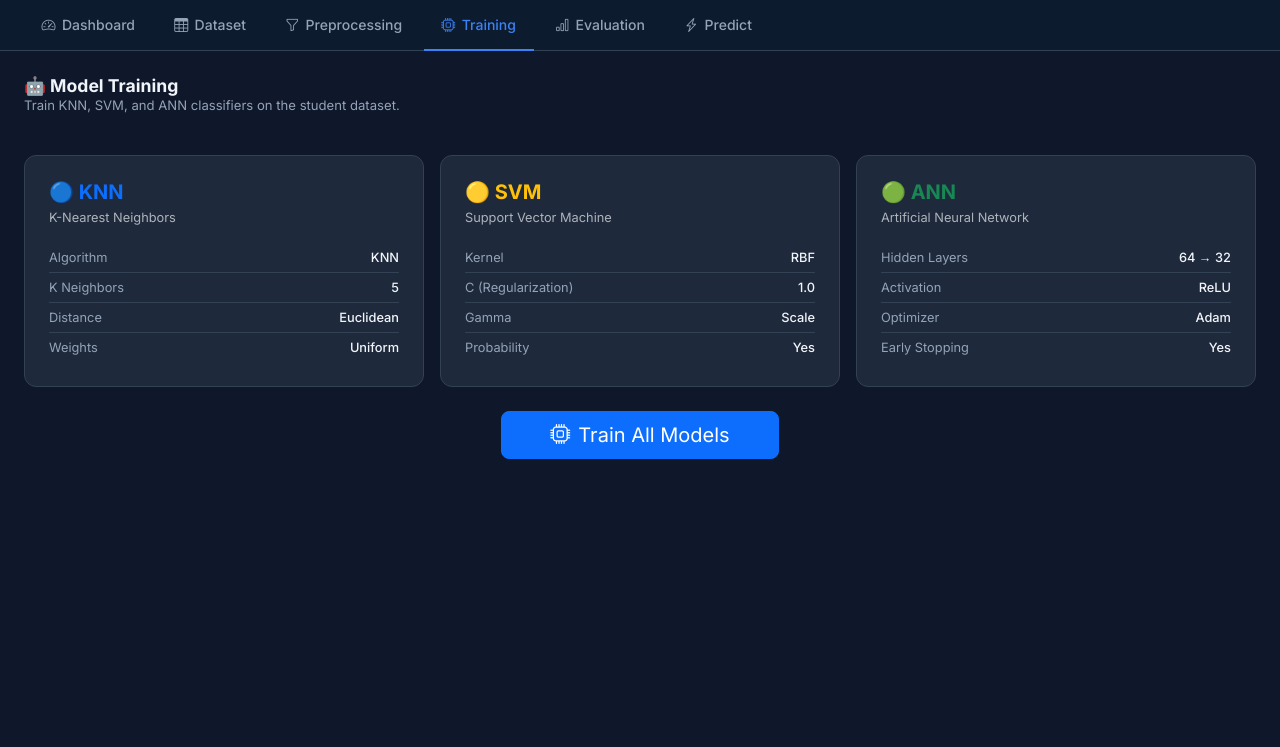
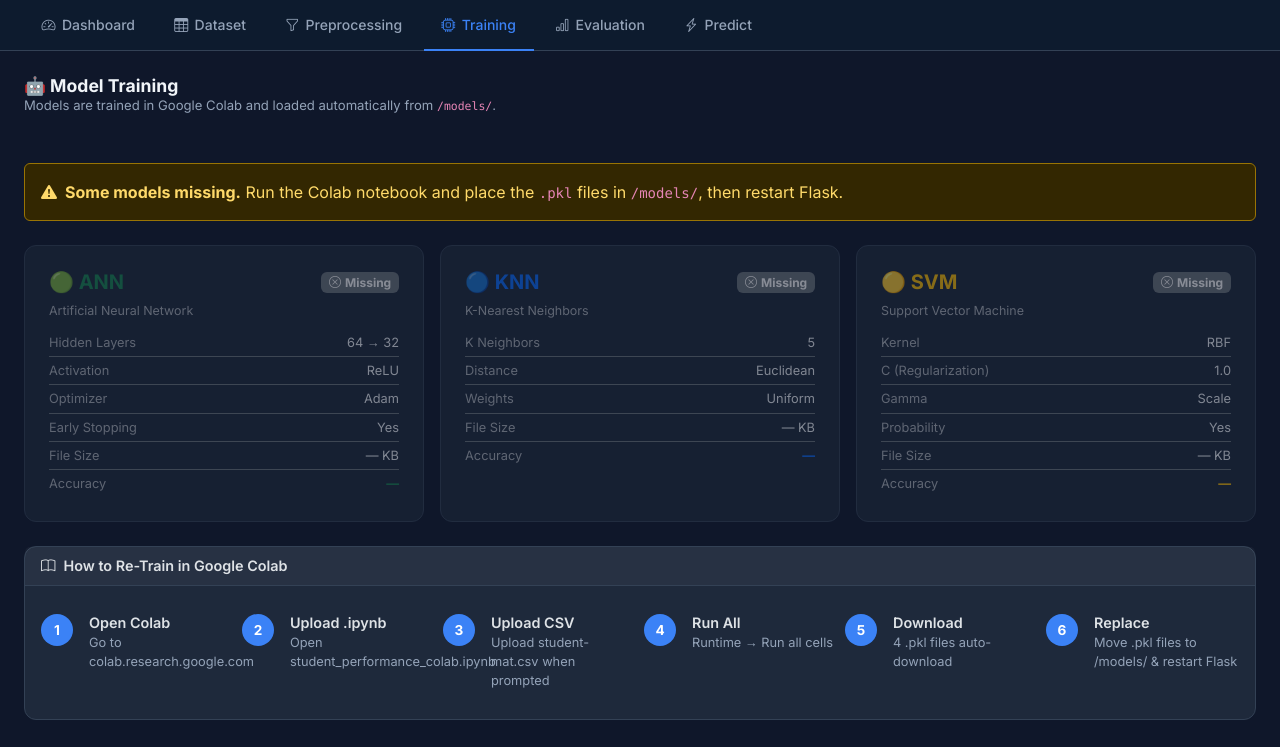
Before and after one commit to RoyBayotlang/is108-project-student_performance, a Flask app: page / in a window 1280 px wide, after a click on "Training". Shown: the part 53-800 px from the top of the page. Run offline with Flask 3, Linux system fonts and the light colour scheme; some libraries are stand-ins or nearby versions.

Commit message:
feat: migrate project to Colab-trained model workflow and remove local data generator

```diff
--- a/app.py
+++ b/app.py
@@ -2,11 +2,14 @@
 app.py  –  IS 108 Student Performance Prediction
 Flask backend that:
   1. Loads & preprocesses student-mat.csv
-  2. Trains KNN, SVM, and ANN locally (or loads pre-trained .pkl from Colab)
+  2. Loads pre-trained .pkl models exported from Google Colab
   3. Exposes REST API endpoints consumed by the frontend
+
+Models are trained in Google Colab (student_performance_colab.ipynb)
+and placed in the /models/ directory before running this app.
 """
 
-import os, json, time
+import os, json
 import numpy  as np
 import pandas as pd
 import joblib
@@ -16,9 +19,6 @@ from flask_cors       import CORS
 
 from sklearn.preprocessing   import LabelEncoder, StandardScaler
 from sklearn.model_selection import train_test_split
-from sklearn.neighbors       import KNeighborsClassifier
-from sklearn.svm             import SVC
-from sklearn.neural_network  import MLPClassifier
 from sklearn.metrics         import (accuracy_score, precision_score,
                                      recall_score, f1_score, confusion_matrix)
 
@@ -140,61 +140,6 @@ def compute_metrics(model, X_test, y_test, name):
         'confusion_matrix': cm,
     }
 
-
-def train_all():
-    """Train KNN, SVM, ANN and store results."""
-    X_train = _state['X_train']
-    X_test  = _state['X_test']
-    y_train = _state['y_train']
-    y_test  = _state['y_test']
-
-    results = {}
-
-    # ── KNN ───────────────────────────────────────────────────────────────────
-    t0  = time.time()
-    knn = KNeighborsClassifier(n_neighbors=5, metric='euclidean')
-    knn.fit(X_train, y_train)
-    knn_time = round(time.time() - t0, 3)
-    _state['models']['KNN'] = knn
-    m = compute_metrics(knn, X_test, y_test, 'KNN')
-    m['train_time'] = knn_time
-    results['KNN'] = m
-    joblib.dump(knn, os.path.join(MODEL_DIR, 'knn_model.pkl'))
-
-    # ── SVM ───────────────────────────────────────────────────────────────────
-    t0  = time.time()
-    svm = SVC(kernel='rbf', C=1.0, gamma='scale', probability=True, random_state=42)
-    svm.fit(X_train, y_train)
-    svm_time = round(time.time() - t0, 3)
-    _state['models']['SVM'] = svm
-    m = compute_metrics(svm, X_test, y_test, 'SVM')
-    m['train_time'] = svm_time
-    results['SVM'] = m
-    joblib.dump(svm, os.path.join(MODEL_DIR, 'svm_model.pkl'))
-
-    # ── ANN ───────────────────────────────────────────────────────────────────
-    t0  = time.time()
-    ann = MLPClassifier(
-        hidden_layer_sizes=(64, 32),
-        activation='relu',
-        solver='adam',
-        max_iter=500,
-        early_stopping=True,
-        random_state=42
-    )
-    ann.fit(X_train, y_train)
-    ann_time = round(time.time() - t0, 3)
-    _state['models']['ANN'] = ann
-    m = compute_metrics(ann, X_test, y_test, 'ANN')
-    m['train_time'] = ann_time
-    results['ANN'] = m
-    joblib.dump(ann, os.path.join(MODEL_DIR, 'ann_model.pkl'))
-
-    # Save scaler too
-    joblib.dump(_state['scaler'], os.path.join(MODEL_DIR, 'scaler.pkl'))
-
-    _state['metrics'] = results
-    return results
 
 
 def load_pretrained_models():
@@ -327,15 +272,34 @@ def api_preprocess():
     })
 
 
-# ── Training ──────────────────────────────────────────────────────────────────
+# ── Model Status ──────────────────────────────────────────────────────────────
 
-@app.route('/api/train', methods=['POST'])
-def api_train():
-    """Train all three models locally and return metrics."""
-    if _state['X_train'] is None:
-        return jsonify({'error': 'Dataset not preprocessed yet'}), 400
-    results = train_all()
-    return jsonify({'message': 'Training complete', 'metrics': results})
+@app.route('/api/model-status', methods=['GET'])
+def api_model_status():
+    """Return which models are currently loaded and their metrics."""
+    model_files = {
+        'KNN': 'knn_model.pkl',
+        'SVM': 'svm_model.pkl',
+        'ANN': 'ann_model.pkl',
+    }
+    status = {}
+    for name, fname in model_files.items():
+        path = os.path.join(MODEL_DIR, fname)
+        loaded = name in _state['models']
+        file_exists = os.path.exists(path)
+        size = os.path.getsize(path) if file_exists else 0
+        status[name] = {
+            'loaded'     : loaded,
+            'file_exists': file_exists,
+            'file_size'  : size,
+            'metrics'    : _state['metrics'].get(name),
+        }
+    scaler_path = os.path.join(MODEL_DIR, 'scaler.pkl')
+    return jsonify({
+        'models'      : status,
+        'scaler_ready': os.path.exists(scaler_path),
+        'all_loaded'  : len(_state['models']) == 3,
+    })
 
 
 # ── Evaluation ────────────────────────────────────────────────────────────────
--- a/static/js/app.js
+++ b/static/js/app.js
@@ -165,52 +165,69 @@ async function loadPreprocess() {
 }
 
 // ─────────────────────────────────────────────────────────────────
-//  TRAINING
+//  TRAINING – Model Status (loaded from Colab)
 // ─────────────────────────────────────────────────────────────────
-async function trainModels() {
-  const btn     = document.getElementById('btn-train');
-  const spinner = document.getElementById('train-spinner');
-  const results = document.getElementById('train-results');
-
-  btn.disabled = true;
-  spinner.classList.remove('d-none');
-  results.classList.add('d-none');
+async function loadModelStatus() {
+  const banner = document.getElementById('model-status-banner');
+  const cards  = document.getElementById('model-status-cards');
 
   try {
-    const data = await apiFetch('/api/train', { method: 'POST' });
-    renderTrainCards(data.metrics);
-    results.classList.remove('d-none');
-  } catch (e) {
-    alert('Training error: ' + e.message);
-  } finally {
-    btn.disabled = false;
-    spinner.classList.add('d-none');
-  }
+    const data = await apiFetch('/api/model-status');
+    const colors  = { KNN: 'primary', SVM: 'warning', ANN: 'success' };
+    const emojis  = { KNN: '🔵', SVM: '🟡', ANN: '🟢' };
+    const labels  = { KNN: 'K-Nearest Neighbors', SVM: 'Support Vector Machine', ANN: 'Artificial Neural Network' };
+    const params  = {
+      KNN: [['K Neighbors','5'],['Distance','Euclidean'],['Weights','Uniform']],
+      SVM: [['Kernel','RBF'],['C (Regularization)','1.0'],['Gamma','Scale'],['Probability','Yes']],
+      ANN: [['Hidden Layers','64 → 32'],['Activation','ReLU'],['Optimizer','Adam'],['Early Stopping','Yes']],
+    };
+
+    // Banner
+    if (data.all_loaded) {
+      banner.className = 'alert alert-success mb-4 d-flex align-items-center gap-2';
+      banner.innerHTML = '<i class="bi bi-check-circle-fill"></i><span><strong>All 3 models loaded</strong> from <code>/models/</code> — ready to evaluate and predict!</span>';
+    } else {
+      banner.className = 'alert alert-warning mb-4 d-flex align-items-center gap-2';
+      banner.innerHTML = '<i class="bi bi-exclamation-triangle-fill"></i><span><strong>Some models missing.</strong> Run the Colab notebook and place the <code>.pkl</code> files in <code>/models/</code>, then restart Flask.</span>';
     }
 
-function renderTrainCards(metrics) {
-  const colors = { KNN: 'primary', SVM: 'warning', ANN: 'success' };
-  const emojis = { KNN: '🔵', SVM: '🟡', ANN: '🟢' };
-  const container = document.getElementById('train-metric-cards');
-
-  container.innerHTML = Object.entries(metrics).map(([name, m]) => `
+    // Per-model cards
+    cards.innerHTML = Object.entries(data.models).map(([name, info]) => {
+      const loaded = info.loaded;
+      const sizeKb = info.file_size ? (info.file_size / 1024).toFixed(1) : '—';
+      const acc    = info.metrics ? `${info.metrics.accuracy}%` : '—';
+      const paramRows = params[name].map(([k,v]) => `
+        <div class="d-flex justify-content-between py-1 border-bottom border-secondary">
+          <span class="text-muted" style="font-size:.8rem;">${k}</span>
+          <span style="font-size:.8rem;">${v}</span>
+        </div>`).join('');
+      return `
         <div class="col-md-4">
-      <div class="card p-3">
-        <h5 class="text-${colors[name]}">${emojis[name]} ${name}</h5>
+          <div class="model-card ${loaded ? '' : 'opacity-50'}">
+            <div class="d-flex align-items-center justify-content-between mb-2">
+              <h5 class="mb-0 text-${colors[name]}">${emojis[name]} ${name}</h5>
+              <span class="badge ${loaded ? 'bg-success' : 'bg-secondary'}">
+                <i class="bi bi-${loaded ? 'check-circle' : 'x-circle'} me-1"></i>${loaded ? 'Loaded' : 'Missing'}
+              </span>
+            </div>
+            <p class="text-muted mb-2" style="font-size:.78rem;">${labels[name]}</p>
+            ${paramRows}
             <div class="d-flex justify-content-between py-1 border-bottom border-secondary">
-          <span class="text-muted" style="font-size:.82rem;">Accuracy</span>
-          <span class="fw-bold text-${colors[name]}">${m.accuracy}%</span>
-        </div>
-        <div class="d-flex justify-content-between py-1 border-bottom border-secondary">
-          <span class="text-muted" style="font-size:.82rem;">F1 Score</span>
-          <span style="font-size:.82rem;">${m.f1}%</span>
+              <span class="text-muted" style="font-size:.8rem;">File Size</span>
+              <span style="font-size:.8rem;">${sizeKb} KB</span>
             </div>
             <div class="d-flex justify-content-between py-1">
-          <span class="text-muted" style="font-size:.82rem;">Train Time</span>
-          <span style="font-size:.82rem;">${m.train_time}s</span>
+              <span class="text-muted" style="font-size:.8rem;">Accuracy</span>
+              <span class="fw-bold text-${colors[name]}" style="font-size:.8rem;">${acc}</span>
             </div>
           </div>
-    </div>`).join('');
+        </div>`;
+    }).join('');
+
+  } catch (e) {
+    banner.className = 'alert alert-danger mb-4';
+    banner.innerHTML = `<i class="bi bi-exclamation-triangle me-2"></i>Error checking model status: ${e.message}`;
+  }
 }
 
 // ─────────────────────────────────────────────────────────────────
@@ -375,6 +392,7 @@ document.querySelectorAll('a[data-bs-toggle="tab"]').forEach(tab => {
 
     if (target === '#pane-dataset')    loadDataset();
     if (target === '#pane-preprocess') loadPreprocess();
+    if (target === '#pane-train')      loadModelStatus();
     if (target === '#pane-evaluate')   loadEvaluation();
   });
 });
--- a/templates/index.html
+++ b/templates/index.html
@@ -163,55 +163,35 @@
 
   <!-- ── TRAINING ────────────────────────────────────────────────────────────── -->
   <div class="tab-pane fade" id="pane-train">
-    <div class="row g-3 mb-3">
-      <div class="col-12"><h4 class="section-title mb-0">🤖 Model Training</h4><p class="section-sub">Train KNN, SVM, and ANN classifiers on the student dataset.</p></div>
+    <div class="row g-3 mb-4">
+      <div class="col-12">
+        <h4 class="section-title mb-0">🤖 Model Training</h4>
+        <p class="section-sub">Models are trained in Google Colab and loaded automatically from <code>/models/</code>.</p>
+      </div>
     </div>
-    <!-- Model info cards -->
-    <div class="row g-3 mb-4">
-      <div class="col-md-4">
-        <div class="model-card">
-          <h5 class="text-primary">🔵 KNN</h5>
-          <p class="text-muted" style="font-size:.8rem;">K-Nearest Neighbors</p>
-          <div class="model-param"><span>Algorithm</span><span>KNN</span></div>
-          <div class="model-param"><span>K Neighbors</span><span>5</span></div>
-          <div class="model-param"><span>Distance</span><span>Euclidean</span></div>
-          <div class="model-param"><span>Weights</span><span>Uniform</span></div>
+
+    <!-- Status banner -->
+    <div id="model-status-banner" class="alert alert-secondary mb-4 d-flex align-items-center gap-2">
+      <div class="spinner-border spinner-border-sm text-secondary" role="status"></div>
+      <span>Checking model status…</span>
+    </div>
+
+    <!-- Model status cards -->
+    <div class="row g-3 mb-4" id="model-status-cards"></div>
+
+    <!-- Colab Guide -->
+    <div class="card">
+      <div class="card-header"><i class="bi bi-book me-2"></i>How to Re-Train in Google Colab</div>
+      <div class="card-body">
+        <div class="row g-2">
+          <div class="col-md-2 col-4"><div class="workflow-step"><div class="step-num">1</div><div class="step-content"><h6>Open Colab</h6><p>Go to colab.research.google.com</p></div></div></div>
+          <div class="col-md-2 col-4"><div class="workflow-step"><div class="step-num">2</div><div class="step-content"><h6>Upload .ipynb</h6><p>Open student_performance_colab.ipynb</p></div></div></div>
+          <div class="col-md-2 col-4"><div class="workflow-step"><div class="step-num">3</div><div class="step-content"><h6>Upload CSV</h6><p>Upload student-mat.csv when prompted</p></div></div></div>
+          <div class="col-md-2 col-4"><div class="workflow-step"><div class="step-num">4</div><div class="step-content"><h6>Run All</h6><p>Runtime → Run all cells</p></div></div></div>
+          <div class="col-md-2 col-4"><div class="workflow-step"><div class="step-num">5</div><div class="step-content"><h6>Download</h6><p>4 .pkl files auto-download</p></div></div></div>
+          <div class="col-md-2 col-4"><div class="workflow-step"><div class="step-num">6</div><div class="step-content"><h6>Replace</h6><p>Move .pkl files to /models/ &amp; restart Flask</p></div></div></div>
         </div>
       </div>
-      <div class="col-md-4">
-        <div class="model-card">
-          <h5 class="text-warning">🟡 SVM</h5>
-          <p class="text-muted" style="font-size:.8rem;">Support Vector Machine</p>
-          <div class="model-param"><span>Kernel</span><span>RBF</span></div>
-          <div class="model-param"><span>C (Regularization)</span><span>1.0</span></div>
-          <div class="model-param"><span>Gamma</span><span>Scale</span></div>
-          <div class="model-param"><span>Probability</span><span>Yes</span></div>
-        </div>
-      </div>
-      <div class="col-md-4">
-        <div class="model-card">
-          <h5 class="text-success">🟢 ANN</h5>
-          <p class="text-muted" style="font-size:.8rem;">Artificial Neural Network</p>
-          <div class="model-param"><span>Hidden Layers</span><span>64 → 32</span></div>
-          <div class="model-param"><span>Activation</span><span>ReLU</span></div>
-          <div class="model-param"><span>Optimizer</span><span>Adam</span></div>
-          <div class="model-param"><span>Early Stopping</span><span>Yes</span></div>
-        </div>
-      </div>
-    </div>
-    <!-- Train button -->
-    <div class="text-center mb-4">
-      <button class="btn btn-primary btn-lg px-5" id="btn-train" onclick="trainModels()">
-        <i class="bi bi-cpu me-2"></i>Train All Models
-      </button>
-      <div id="train-spinner" class="mt-3 d-none">
-        <div class="spinner-border text-primary me-2" role="status"></div>
-        <span class="text-muted">Training in progress… this may take a few seconds.</span>
-      </div>
-    </div>
-    <!-- Train results -->
-    <div id="train-results" class="d-none">
-      <div class="row g-3" id="train-metric-cards"></div>
     </div>
   </div>
 
```
Also changed, not shown: data/generate_data.py (deleted, +0 -83 lines). Lines whose indentation alone changed are shown as unchanged.
